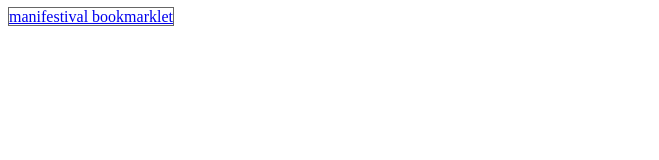
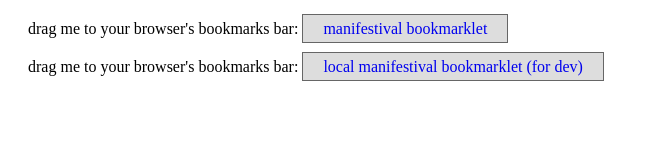
Before and after one commit to couchbaselabs/manifestival, a plain HTML site: page index.html in a window 1280 px wide. Shown: the whole page, without its empty margins (0-659 px from the left). Drawn offline with Linux system fonts and the light colour scheme.

Commit message:
added a local bookmarklet

```diff
--- a/index.html
+++ b/index.html
@@ -1,12 +1,28 @@
 <html>
 <body>
+<p>
+drag me to your browser's bookmarks bar:
 <a href="javascript:(function()%7Bfunction%20callback()%7Bconsole.log(%22bookmarklet%20start%22)%7Dvar%20s%3Ddocument.createElement(%22script%22)%3Bs.src%3D%22http%3A%2F%2Flabs.couchbase.com%2Fmanifestival%2Fmanifestival.js%22%3Bif(s.addEventListener)%7Bs.addEventListener(%22load%22%2Ccallback%2Cfalse)%7Delse%20if(s.readyState)%7Bs.onreadystatechange%3Dcallback%7Ddocument.body.appendChild(s)%3B%7D)()">
    manifestival bookmarklet
 </a>
+</p>
+
+<p>
+drag me to your browser's bookmarks bar:
+<a href="javascript:(function()%7Bfunction%20callback()%7Bconsole.log(%22bookmarklet%20start%22)%7Dvar%20s%3Ddocument.createElement(%22script%22)%3Bs.src%3D%22http%3A%2F%2F127.0.0.1:8000%2Fmanifestival.js%22%3Bif(s.addEventListener)%7Bs.addEventListener(%22load%22%2Ccallback%2Cfalse)%7Delse%20if(s.readyState)%7Bs.onreadystatechange%3Dcallback%7Ddocument.body.appendChild(s)%3B%7D)()">
+   local manifestival bookmarklet (for dev)
+</a>
+</p>
 </body>
 <style>
+p {
+  margin: 20px 20px;
+}
 a {
   border: 1px solid #666;
+  padding: 5px 20px 5px 20px;
+  background-color: #ddd;
+  text-decoration: none;
 }
 </style>
 </html>
--- a/manifestival.js
+++ b/manifestival.js
@@ -1 +1 @@
-console.log("manifestival is ready to party!");
+console.log("manifestival is ready to PARTY!");
```
Also changed, not shown: README.md.
